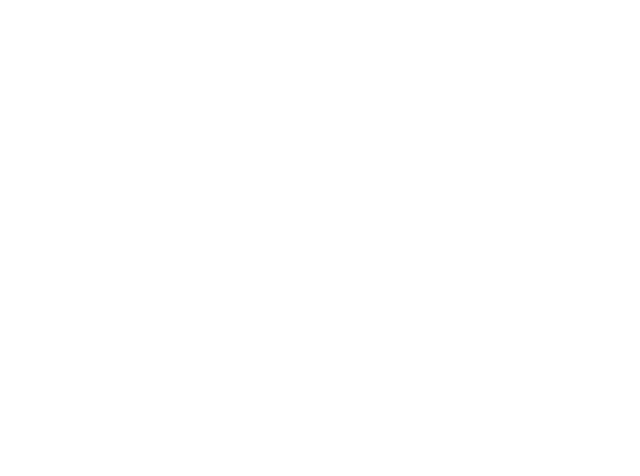
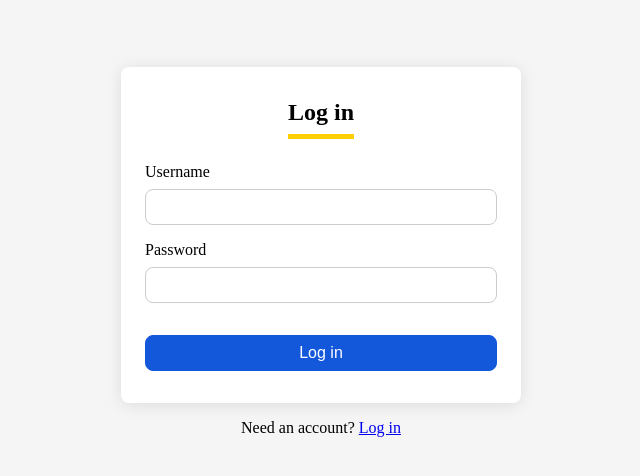
Before and after one commit to lkrusso/lara-russo-cookd-front-end, a React (Create React App) app: page /login in a window 1280 px wide. Before the commit this address had no page. Shown: the part 172-648 px from the top of the page, without its empty margins (319-959 px from the left). Built offline with nearby package versions, Linux system fonts and the light colour scheme.

Commit message:
fix: Fix functionality of login

```diff
--- a/src/App.js
+++ b/src/App.js
@@ -1,13 +1,15 @@
 import { Route, Routes, BrowserRouter } from "react-router-dom";
 import RecipeCard from "./components/RecipeCard/RecipeCard";
 import Cookbook from "./components/Cookbook/Cookbook";
+import Login from "./pages/Login/Login";
 
 function App() {
   return (
     <div className="App">
       <BrowserRouter>
         <Routes>
-          <Route path="/" element={<RecipeCard />} />
+          <Route path="/login" element={<Login />} />
+          <Route path="/recipes" element={<RecipeCard />} />
           <Route path="/cookbooks" element={<Cookbook />} />
         </Routes>
       </BrowserRouter>
--- a/src/pages/Login/Login.js
+++ b/src/pages/Login/Login.js
@@ -1,7 +1,6 @@
 import "./Login.scss";
 import axios from "axios";
 import { useState } from "react";
-import Input from "../../components/Input/Input";
 import { useNavigate, Link } from "react-router-dom";
 
 function Login() {
@@ -12,10 +11,13 @@
     event.preventDefault();
 
     try {
-      const response = await axios.post("http://localhost:5050/auth/login", {
-        username: event.target.username.value,
-        password: event.target.password.value,
-      });
+      const response = await axios.post(
+        "http://localhost:5050/api/auth/login",
+        {
+          username: event.target.username.value,
+          password: event.target.password.value,
+        }
+      );
 
       sessionStorage.setItem("token", response.data.token);
       navigate("/");
@@ -29,8 +31,28 @@
     <main className="login-page">
       <form className="login" onSubmit={handleSubmit}>
         <h1 className="login__title">Log in</h1>
-        <Input type="text" name="username" label="Username" />
-        <Input type="password" name="password" label="Password" />
+        <div className="field">
+          <label htmlFor="username" className="field__label">
+            Username
+          </label>
+          <input
+            type="text"
+            id="username"
+            name="username"
+            className="field__input"
+          />
+        </div>
+        <div className="field">
+          <label htmlFor="password" className="field__label">
+            Password
+          </label>
+          <input
+            type="password"
+            id="password"
+            name="password"
+            className="field__input"
+          />
+        </div>
         <button className="login__button">Log in</button>
         {error && <div className="login__message">{error}</div>}
       </form>
--- a/src/pages/Login/Login.scss
+++ b/src/pages/Login/Login.scss
@@ -0,0 +1,71 @@
+.login-page {
+  background-color: #f5f5f5;
+  min-height: 100vh;
+  display: flex;
+  flex-direction: column;
+  justify-content: center;
+  align-items: center;
+  padding: 1rem;
+}
+
+.login {
+  display: flex;
+  flex-direction: column;
+  width: 22rem;
+  box-shadow: 0 2px 16px rgba(0, 0, 0, 0.1);
+  background-color: #fff;
+  border-radius: 0.5rem;
+  padding: 2rem 1.5rem;
+  margin-bottom: 1rem;
+
+  &__title {
+    margin-top: 0;
+    margin-bottom: 1.5rem;
+
+    text-align: center;
+    font-size: 1.5rem;
+    border-bottom: 5px solid #ffcf00;
+    padding-bottom: 0.5rem;
+    align-self: center;
+  }
+
+  &__button {
+    margin-top: 1rem;
+    background-color: #1358db;
+    border: 1px solid #1358db;
+    color: #fff;
+    border-radius: 0.5rem;
+    padding: 0.5rem;
+    font-size: inherit;
+    cursor: pointer;
+    transition: background-color 0.15s;
+
+    &:hover {
+      background-color: #003fc2;
+    }
+  }
+
+  &__message {
+    border-left: 5px solid #ddd;
+    padding: 0.75rem;
+    margin-top: 2rem;
+  }
+}
+
+//Input styling
+.field {
+  display: flex;
+  flex-direction: column;
+
+  &__label {
+    margin-bottom: 0.5rem;
+  }
+
+  &__input {
+    margin-bottom: 1rem;
+    border: 1px solid #ccc;
+    border-radius: 0.5rem;
+    padding: 0.5rem;
+    font-size: inherit;
+  }
+}
```
